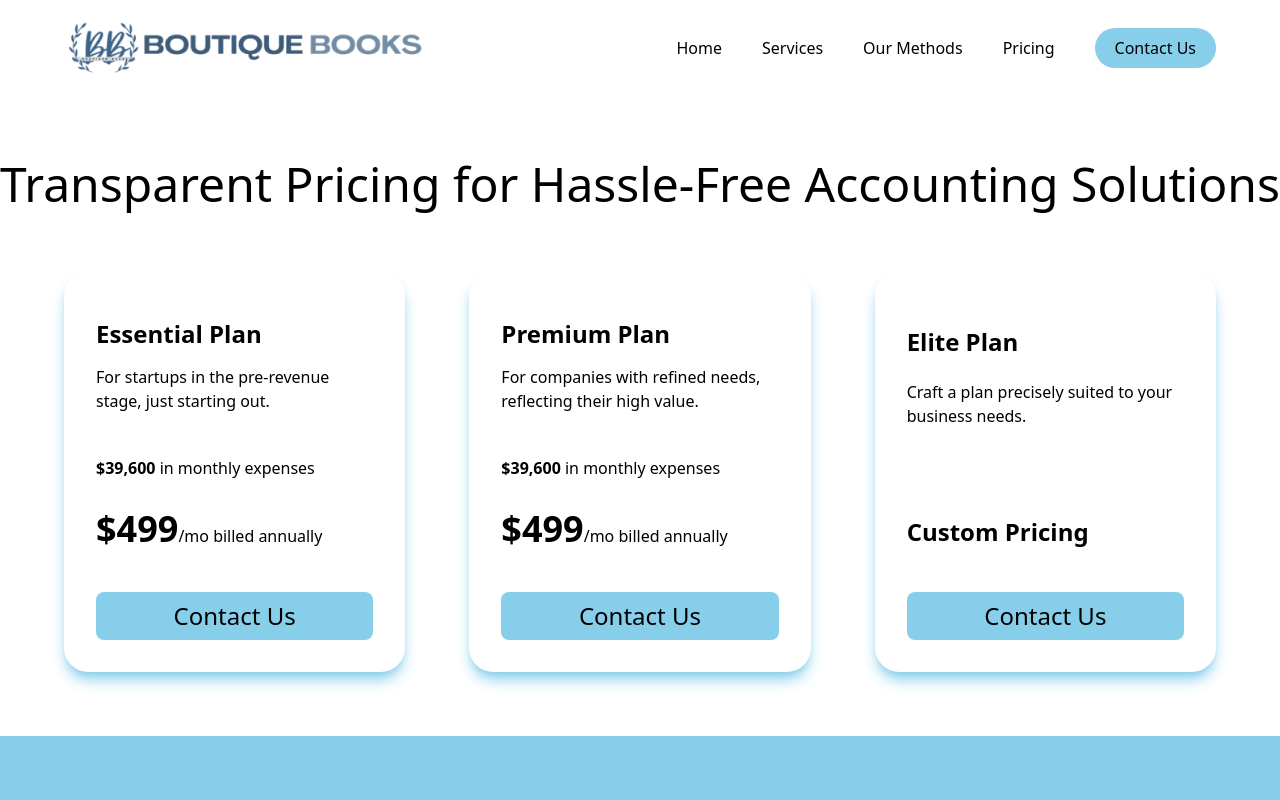
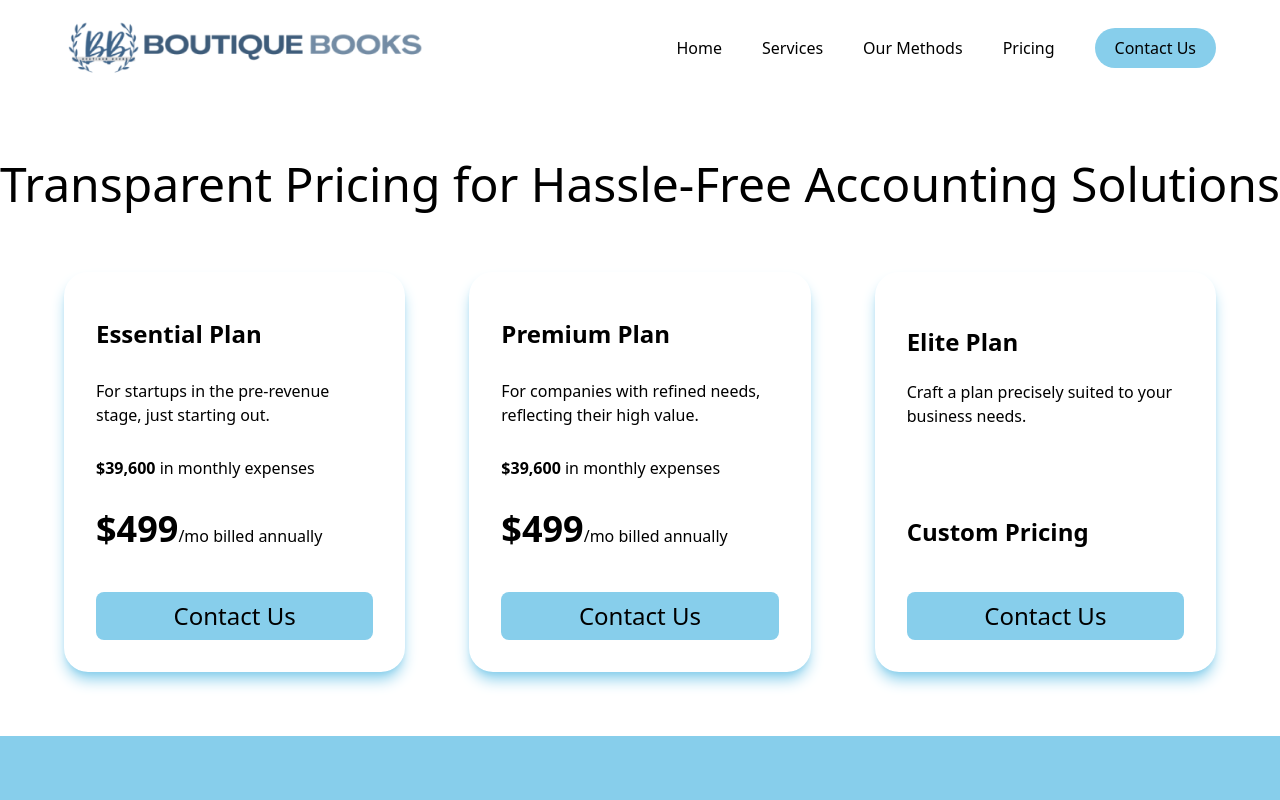
Before and after one commit to NikhilMourya/Boutique-Books, a React (Vite) app: page /pricing in a window 1280 px wide. Shown: the top 800 px of the page. Built offline with nearby package versions, Linux system fonts and the light colour scheme.

Commit message:
Pricing Page Started ✅

```diff
--- a/src/page/PricingPage.jsx
+++ b/src/page/PricingPage.jsx
@@ -28,13 +28,13 @@ export default function PricingPage() {
 
       <section className="px-16 sm:min-h-[400px] grid grid-cols-1 gap-16 md:grid-cols-2 lg:grid-cols-3 justify-evenly">
         {pricingCarts.map(
-          ({ title, desc, montlyRate, yearlyRate, customPricing }) => (
+          ({ title, desc, montlyRate, yearlyRate, customPricing }, idx) => (
             <div
               className="card grid items-center text-left gap-y-0 shadow-lg shadow-primary rounded-3xl"
               key={title}
             >
               <h3 className="font-semibold text-2xl">{title}</h3>
-              <p className="self-start">{desc}</p>
+              <p className={idx == 2 && 'self-start'}>{desc}</p>
 
               {montlyRate && (
                 <p>
```
